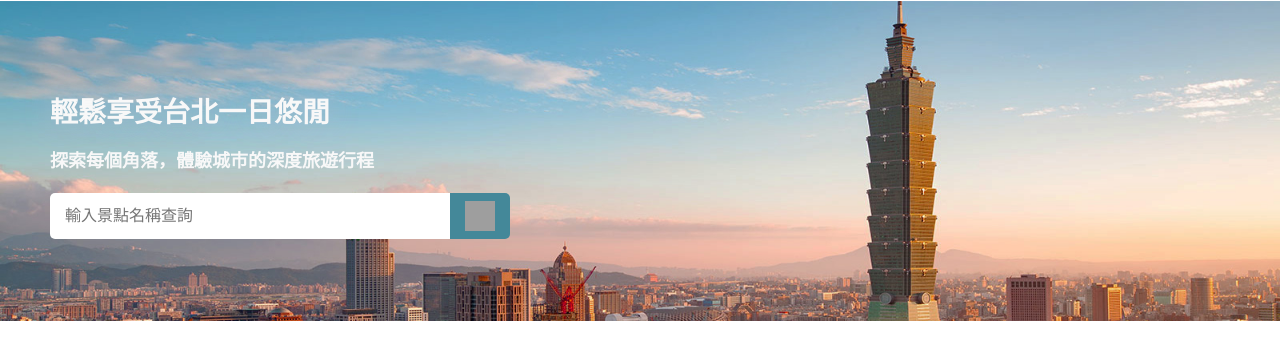
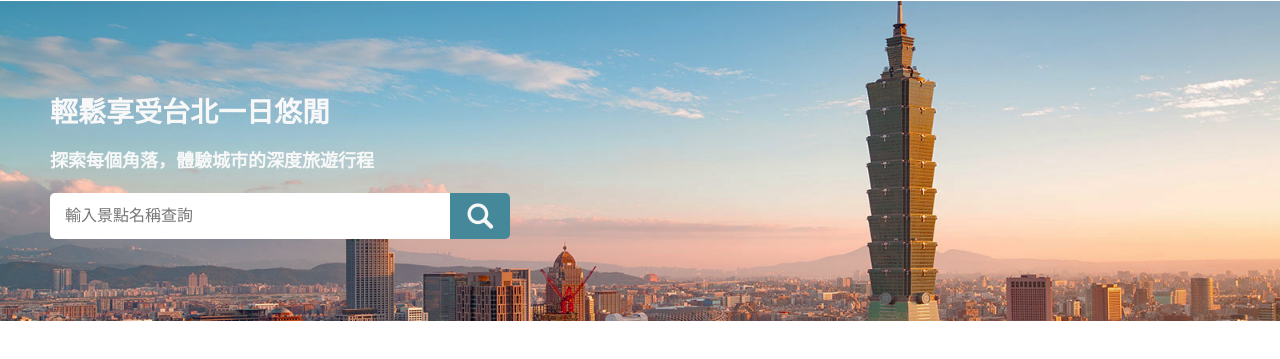
Before and after one commit to PeiYingr/Taipei-day-trip, a Flask app: page / in a window 1280 px wide. Shown: the part 53-412 px from the top of the page. Run offline with Flask 2, Linux system fonts and the light colour scheme; data comes from the database, SQL or seed files in the repository; grey boxes are pictures that could not be loaded.

Commit message:
change color of icon_search

```diff
--- a/templates/index.html
+++ b/templates/index.html
@@ -26,7 +26,7 @@
                         <div class="searchbar" >
                             <input type="text" name="name" id="keyword" placeholder="輸入景點名稱查詢" autocomplete="off" onclick="showCategory()" onblur="hideCategory()" />
                             <div class="button"
-                            onclick="getData();"><img src="search.png" align="middle" />
+                            onclick="getData();"><img src="icon_search.png" align="middle" />
                             </div>
                         </div>
                     <div class="categorylist">
```
